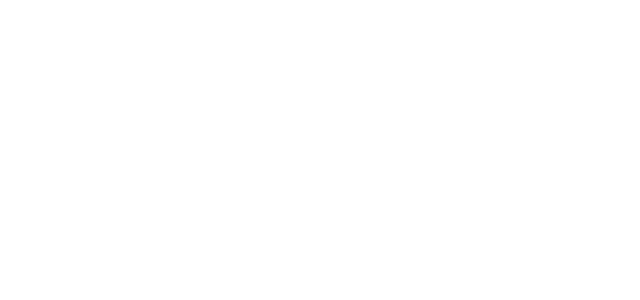
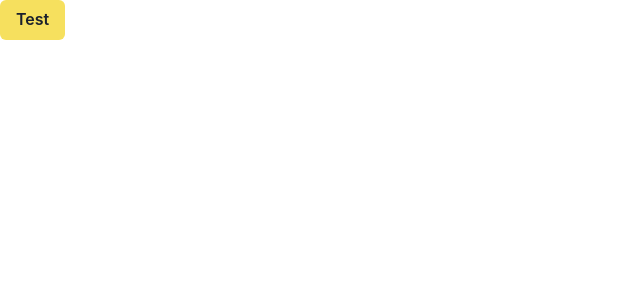
Before and after one commit to Xantinium/tinkoff-solution-cup, a React (Create React App) app: page / in a window 1280 px wide. Shown: the top 300 px of the page, without its empty margins (0-640 px from the left). Built offline with nearby package versions, Linux system fonts and the light colour scheme.

Commit message:
add ui library

```diff
--- a/package.json
+++ b/package.json
@@ -3,6 +3,9 @@
   "version": "0.1.0",
   "private": true,
   "dependencies": {
+    "@chakra-ui/react": "^2.5.5",
+    "@emotion/react": "^11.10.6",
+    "@emotion/styled": "^11.10.6",
     "@testing-library/jest-dom": "^5.16.5",
     "@testing-library/react": "^13.4.0",
     "@testing-library/user-event": "^13.5.0",
@@ -10,6 +13,7 @@
     "@types/node": "^16.18.24",
     "@types/react": "^18.0.37",
     "@types/react-dom": "^18.0.11",
+    "framer-motion": "^10.12.4",
     "localforage": "^1.10.0",
     "match-sorter": "^6.3.1",
     "mobx": "^6.9.0",
--- a/src/App.tsx
+++ b/src/App.tsx
@@ -1,5 +1,6 @@
 import React from 'react';
 import { RouterProvider } from 'react-router-dom';
+import { ChakraProvider } from '@chakra-ui/react';
 
 import router from './router';
 
@@ -8,7 +9,11 @@ export function jest_test(a: number, b: number) {
 }
 
 function App() {
-    return <RouterProvider router={router} />;
+    return (
+        <ChakraProvider>
+            <RouterProvider router={router} />
+        </ChakraProvider>
+    );
 }
 
 export default App;
--- /dev/null
+++ b/src/components/Button/index.tsx
@@ -0,0 +1,17 @@
+import { ButtonProps, Button as ChakraButton } from '@chakra-ui/react';
+
+function Button(props: ButtonProps) {
+    const { children } = props;
+    return (
+        <ChakraButton
+            bgColor="yellow.300"
+            _hover={{ bgColor: 'yellow.400' }}
+            _active={{ bgColor: 'yellow.500' }}
+            {...props}
+        >
+            {children}
+        </ChakraButton>
+    );
+}
+
+export default Button;
--- a/src/router/pages/HomePage.tsx
+++ b/src/router/pages/HomePage.tsx
@@ -1,7 +1,13 @@
-import React, { useRef } from 'react';
+import React from 'react';
+import { Box } from '@chakra-ui/react';
+import Button from '../../components/Button';
 
 function HomePage() {
-    return (null);
+    return (
+        <Box>
+            <Button>Test</Button>
+        </Box>
+    );
 }
 
 export default HomePage;
```
Also changed, not shown: 1 other file (tests, documents, lock files or other folders).
